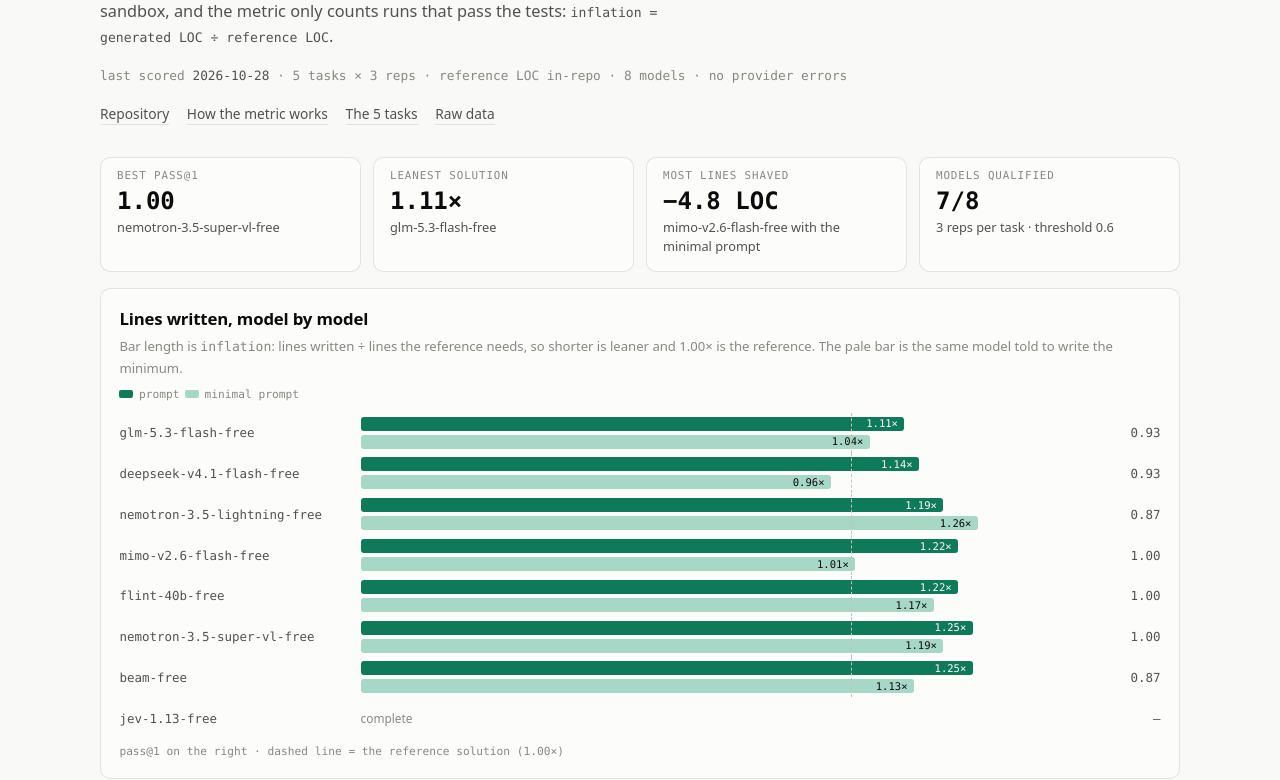
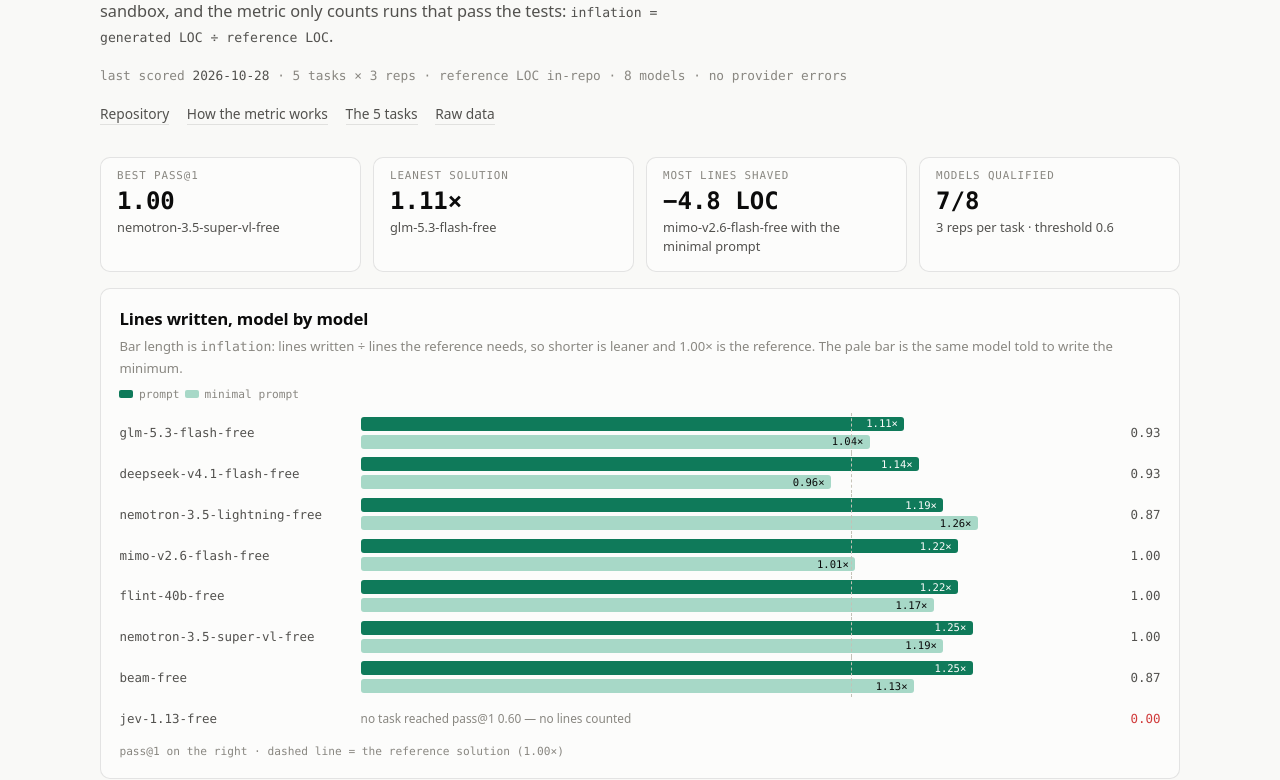
Before and after one commit to DarkHater01/slopbench, a plain HTML site: page index.html in a window 1280 px wide. Shown: the part 174-954 px from the top of the page. Drawn offline with Linux system fonts and the light colour scheme.

Commit message:
page: a scored model that cleared no task says so, instead of 'complete' in the bar row

```diff
--- a/index.html
+++ b/index.html
@@ -252,9 +252,15 @@
   const label = (m) => `<div class="bname" title="${esc(m.id)}">${esc(name(m.id))}</div>`;
 
   $("bars").innerHTML = rows.map((m) => {
-    if (m.status !== "complete" || m.vanilla?.inflation == null)
+    if (m.status !== "complete")
       return `<div class="brow pending">${label(m)}
         <div class="btrack">${esc(m.note || m.status)}</div><div class="bpass">—</div></div>`;
+    // Scored, but no task cleared the pass threshold: a 0.00 is a result and the
+    // row must say so, not hide behind "complete".
+    if (m.vanilla?.inflation == null)
+      return `<div class="brow pending">${label(m)}
+        <div class="btrack">no task reached pass@1 ${f1(DATA.qualify_threshold)} — no lines counted</div>
+        <div class="bpass bad">${f1(m.vanilla?.pass_at_1)}</div></div>`;
     return `<div class="brow">${label(m)}
       <div class="btrack">
         ${bar("vanilla", m.vanilla.inflation)}${bar("minimal", m.minimal?.inflation)}
```
